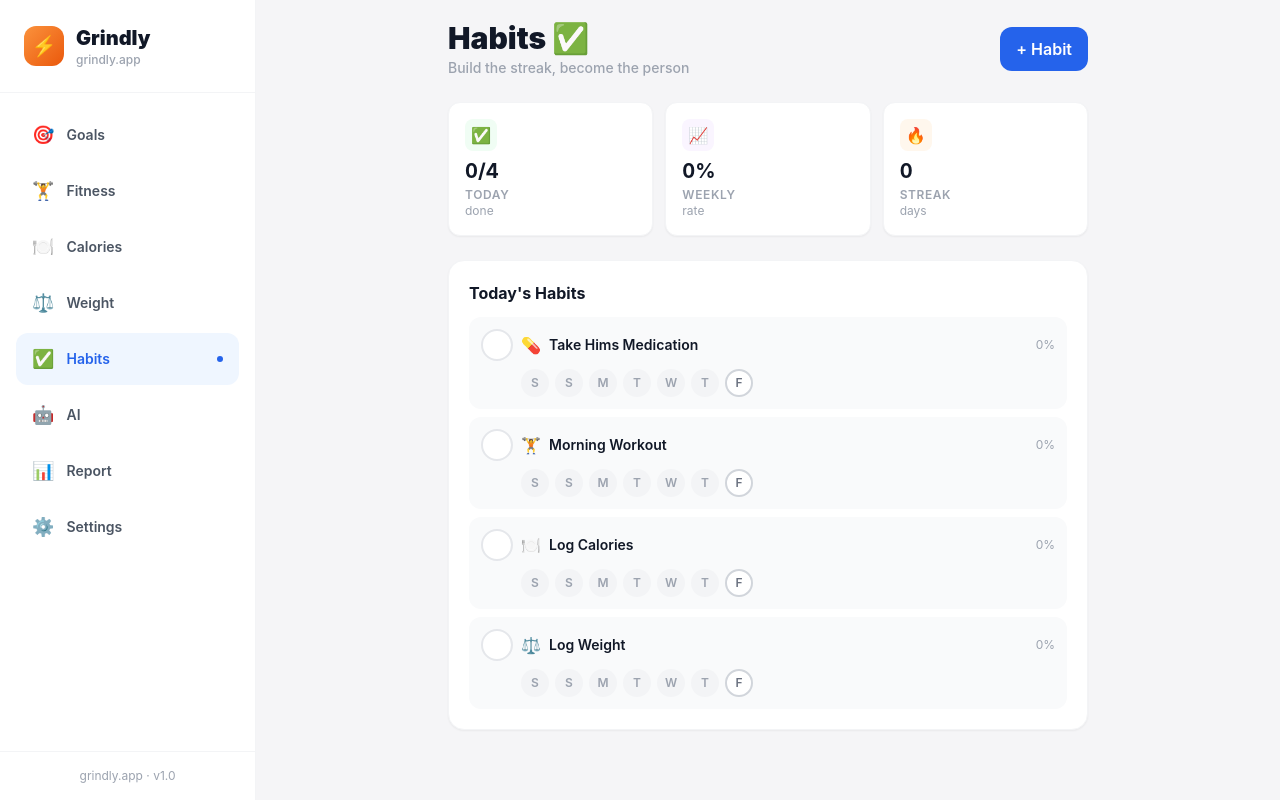
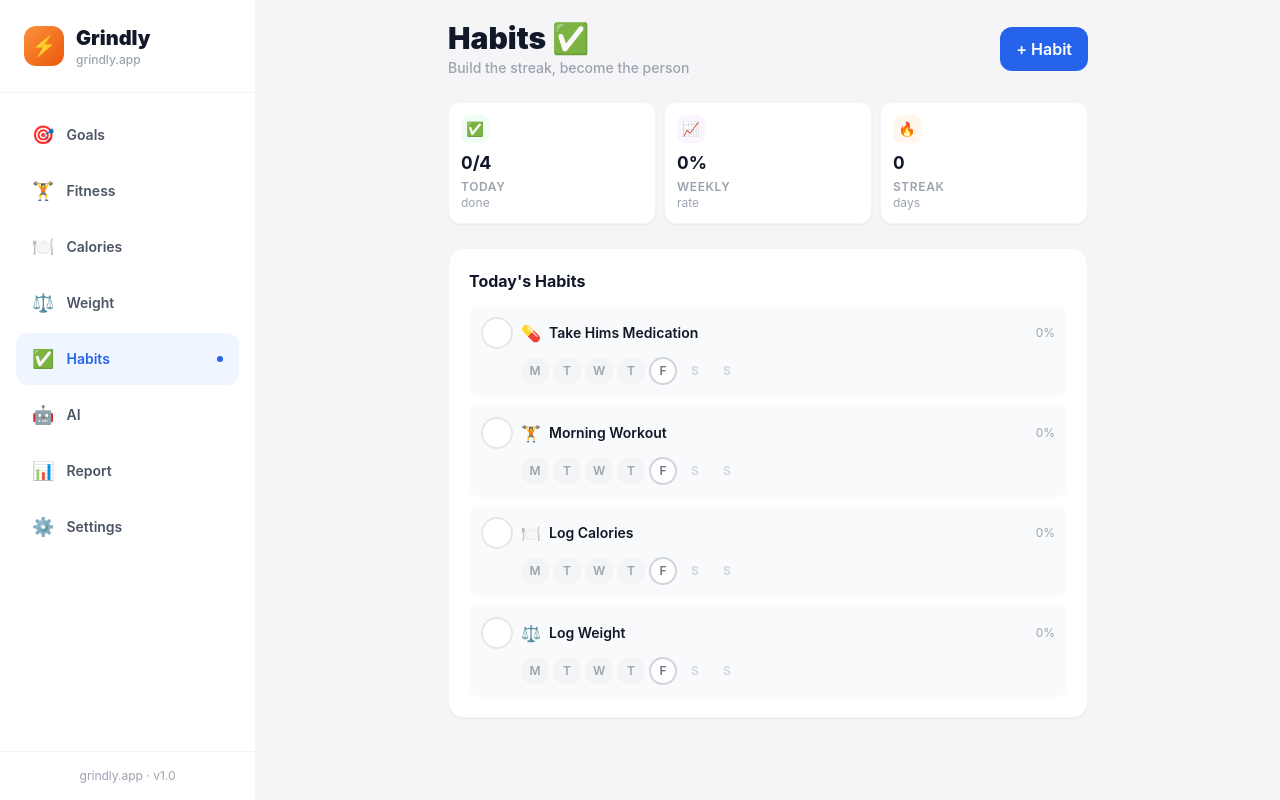
Before and after one commit to aminayawork-tech/Grindly, a Next.js app in the folder web/: page /habits in a window 1280 px wide. Built offline with nearby package versions, Linux system fonts and the light colour scheme.

Commit message:
fix(habits): show Mon-Sun current week view, compact stat cards

```diff
--- a/web/app/habits/page.tsx
+++ b/web/app/habits/page.tsx
@@ -3,7 +3,7 @@
 import { useState } from 'react';
 import { useStore } from '@/lib/store';
 import { Habit } from '@/lib/types';
-import { nanoid, last7Days, sevenDayLabel, habitColorClass } from '@/lib/utils';
+import { nanoid, last7Days, currentWeekDays, sevenDayLabel, habitColorClass } from '@/lib/utils';
 import StatCard from '@/components/StatCard';
 
 const ICONS = ['💊', '🏋️', '🍽️', '⚖️', '📚', '💧', '🧘', '🌅', '🏃', '💪', '🥗', '😴', '🧠', '❤️'];
@@ -31,9 +31,10 @@ export default function HabitsPage() {
   const store = useStore();
   const [showAdd, setShowAdd] = useState(false);
   const [form, setForm] = useState({ name: '', icon: '⭐', color: 'orange' as typeof COLORS[number] });
-  const days = last7Days();
+  const weekDays = currentWeekDays(); // Mon–Sun of this week
 
-  const completedToday = store.habits.filter(h => h.completions.includes(new Date().toISOString().slice(0, 10))).length;
+  const todayKey = new Date().toISOString().slice(0, 10);
+  const completedToday = store.habits.filter(h => h.completions.includes(todayKey)).length;
   const avgRate = store.habits.length ? store.habits.map(h => getWeeklyRate(h)).reduce((a, b) => a + b, 0) / store.habits.length : 0;
   const bestStreak = store.habits.length ? Math.max(...store.habits.map(h => getStreak(h))) : 0;
 
@@ -62,19 +63,17 @@ export default function HabitsPage() {
         <button onClick={() => setShowAdd(true)} className="btn-primary">+ Habit</button>
       </div>
 
-      <div className="grid grid-cols-3 gap-3">
-        <StatCard label="Today" value={`${completedToday}/${store.habits.length}`} subtitle="done" emoji="✅" color="green" />
-        <StatCard label="Weekly" value={`${Math.round(avgRate * 100)}%`} subtitle="rate" emoji="📈" color="purple" />
-        <StatCard label="Streak" value={`${bestStreak}`} subtitle="days" emoji="🔥" color="orange" />
+      <div className="grid grid-cols-3 gap-2">
+        <StatCard label="Today" value={`${completedToday}/${store.habits.length}`} subtitle="done" emoji="✅" color="green" compact />
+        <StatCard label="Weekly" value={`${Math.round(avgRate * 100)}%`} subtitle="rate" emoji="📈" color="purple" compact />
+        <StatCard label="Streak" value={`${bestStreak}`} subtitle="days" emoji="🔥" color="orange" compact />
       </div>
 
-      {/* Week header */}
       {store.habits.length > 0 && (
         <div className="card">
           <h2 className="font-bold text-gray-900 mb-3">Today&apos;s Habits</h2>
           <div className="space-y-2">
             {store.habits.map(habit => {
-              const todayKey = new Date().toISOString().slice(0, 10);
               const done = habit.completions.includes(todayKey);
               const streak = getStreak(habit);
               const rate = getWeeklyRate(habit);
@@ -82,7 +81,7 @@ export default function HabitsPage() {
 
               return (
                 <div key={habit.id} className={`p-3 rounded-xl transition-all ${done ? `bg-${habit.color}-50 border border-${habit.color}-100` : 'bg-gray-50'}`}>
-                  {/* Top row: toggle + name */}
+                  {/* Top row: toggle + icon + name + streak + rate */}
                   <div className="flex items-center gap-2">
                     <button
                       onClick={() => store.toggleHabit(habit.id)}
@@ -97,11 +96,12 @@ export default function HabitsPage() {
                     {streak > 0 && <span className="text-xs font-bold text-orange-500 flex-shrink-0">🔥 {streak}</span>}
                     <span className="text-xs text-gray-400 flex-shrink-0">{Math.round(rate * 100)}%</span>
                   </div>
-                  {/* Bottom row: 7-day dots */}
-                  <div className="flex gap-1.5 mt-2 ml-10">
-                    {days.map(d => {
+                  {/* Bottom row: Mon–Sun week dots */}
+                  <div className="flex gap-1 mt-2 ml-10">
+                    {weekDays.map(d => {
                       const completed = habit.completions.includes(d);
                       const isToday = d === todayKey;
+                      const isFuture = d > todayKey;
                       return (
                         <div
                           key={d}
@@ -111,6 +111,8 @@ export default function HabitsPage() {
                               ? `${colorCls.bg} text-white`
                               : isToday
                               ? 'bg-white border-2 border-gray-300 text-gray-500'
+                              : isFuture
+                              ? 'bg-gray-50 text-gray-300'
                               : 'bg-gray-100 text-gray-400'
                           }`}
                         >
```
